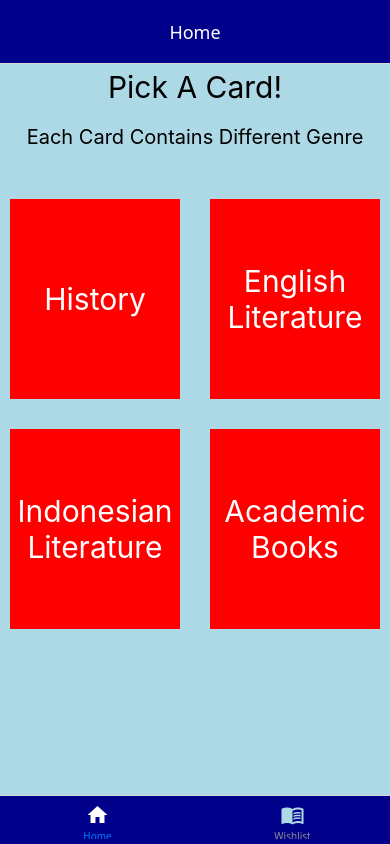
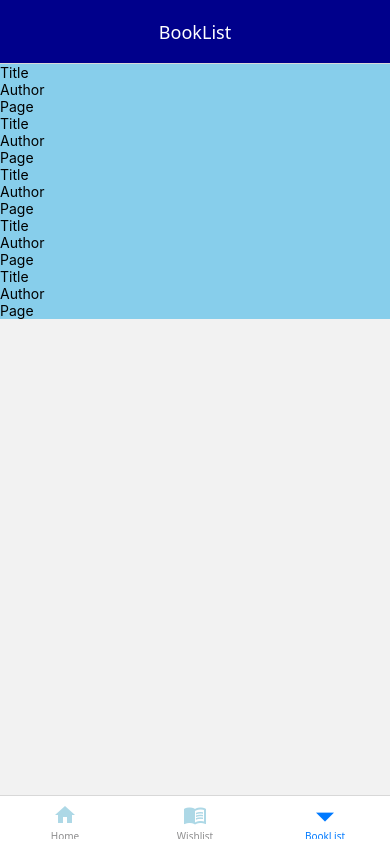
Before and after one commit to cat-ninja007/Amira-Final-Project-App-Dev, a React Native app: screen /BookList in a window 390 px wide. Built offline with nearby package versions, Linux system fonts and the light colour scheme.

Commit message:
Create Book List Screen

```diff
--- /dev/null
+++ b/Data/BookList.js
@@ -0,0 +1,37 @@
+export const historyBook = [
+    {
+        'id': 1,
+        'author': '',
+        'title': '',
+        'pages': '',
+        'imageLink': '',
+    },
+    {
+        'id': 2,
+        'author': '',
+        'title': '',
+        'pages': '',
+        'imageLink': '',
+    },
+    {
+        'id': 3,
+        'author': '',
+        'title': '',
+        'pages': '',
+        'imageLink': '',
+    },
+    {
+        'id': 4,
+        'author': '',
+        'title': '',
+        'pages': '',
+        'imageLink': '',
+    },
+    {
+        'id': 5,
+        'author': '',
+        'title': '',
+        'pages': '',
+        'imageLink': '',
+    }
+]
--- a/src/navigator/MainNavigator.js
+++ b/src/navigator/MainNavigator.js
@@ -5,6 +5,7 @@ import HomeScreen from "../screens/HomeScreen";
 import {createBottomTabNavigator} from '@react-navigation/bottom-tabs'
 import WishlistScreen from "../screens/WishlistScreen";
 import { Text, Icon } from "react-native-elements";
+import BookListScreen from "../screens/BookListScreen";
 
 const Stack = createStackNavigator();
 const Tab = createBottomTabNavigator()
@@ -12,7 +13,7 @@ const Tab = createBottomTabNavigator()
 const MainNavigator = () => {
     return(
         <NavigationContainer>
-            <Tab.Navigator initialRouteName="Home">
+            <Tab.Navigator initialRouteName="BookList">
                 <Tab.Screen
                 name="Home"
                 component={HomeScreen}
@@ -68,6 +69,17 @@ const MainNavigator = () => {
                     backgroundColor: 'darkblue',
                 }
                 }}/>
+
+                <Stack.Screen
+                name="BookList"
+                component={BookListScreen}
+                options={{
+                    headerTitleAlign: 'center',
+                    headerTintColor: 'white',
+                    headerStyle: {
+                        backgroundColor: 'darkblue',
+                    },
+                }}/>
             </Tab.Navigator>
         </NavigationContainer>
     )
--- /dev/null
+++ b/src/screens/BookListScreen.js
@@ -0,0 +1,38 @@
+import { FlatList, StyleSheet, Text, View } from 'react-native'
+import React from 'react'
+import { historyBook } from '../../Data/BookList'
+import { Image } from 'react-native-elements'
+
+const BookListScreen = () => {
+  return (
+    <View style={styles.mainContainer}>
+      <FlatList
+      data={historyBook}
+      contentContainerStyle={styles.flatListContainer}
+      keyExtractor={(item) => item.id}
+      renderItem={({item}) => {
+        return(
+            <View style={styles.bookContainer}>
+                <View style={styles.bookImageContainer}>
+                    <Image style={styles.bookImage} source={{uri: item.imageLink}}/>
+                </View>
+
+                <View style={styles.bookInfoContainer}>
+                    <Text>Title</Text>
+                    <Text>Author</Text>
+                    <Text>Page</Text>
+                </View>
+            </View>
+        )
+      }}/>
+    </View>
+  )
+}
+
+export default BookListScreen
+
+const styles = StyleSheet.create({
+    mainContainer: {
+        backgroundColor: 'skyblue'
+    }
+})
```
